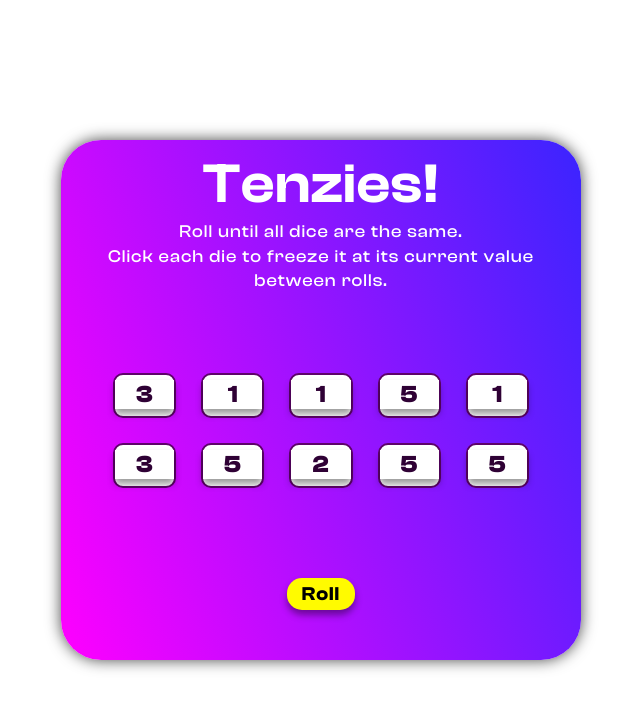
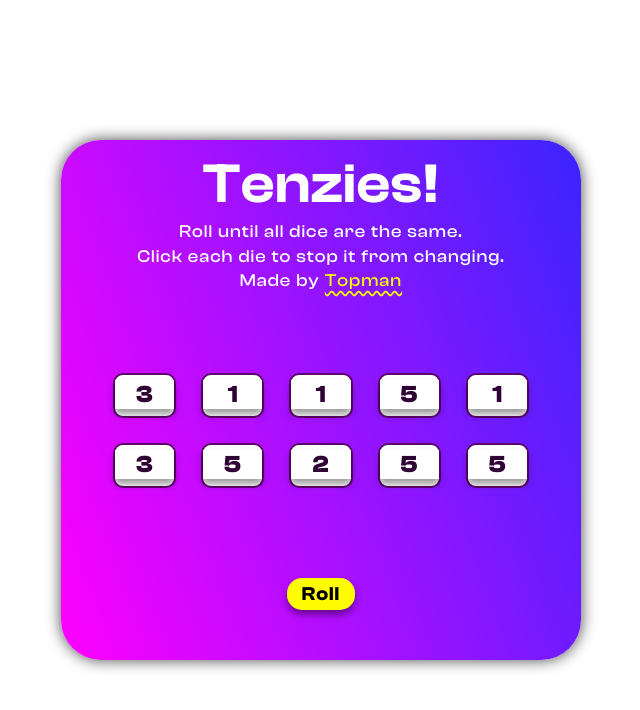
Before and after one commit to Topman-14/Tenzies-game, a React (Vite) app: page / in a window 1280 px wide. Shown: the top 710 px of the page, without its empty margins (319-959 px from the left). Built offline with nearby package versions, Linux system fonts and the light colour scheme.

Commit message:
add credits

```diff
--- a/src/App.jsx
+++ b/src/App.jsx
@@ -70,7 +70,10 @@ export default function(){
             {tenzies && <Confetti />}
             <div id="desc">
             <h1>Tenzies!</h1>
-            <p>Roll until all dice are the same. <br />Click each die to freeze it at its current value between rolls.</p>
+            <p>Roll until all dice are the same. <br />Click each die to stop it from changing.
+            <br />
+            Made by <a href="http://www.github.com/Topman-14">Topman</a>
+            </p>
             </div>
             <div id="die-grid">
                 {dieElements}
--- a/src/styles.css
+++ b/src/styles.css
@@ -49,6 +49,11 @@ main{
     letter-spacing: 1px;
     word-spacing: 1px;
 }
+a{
+    text-decoration-style: wavy;
+    text-underline-offset: 4px;
+    color: rgb(255, 251, 0);
+}
 .die{
     border-radius: 10px;
     border: 2px solid rgb(93, 2, 105);
```
